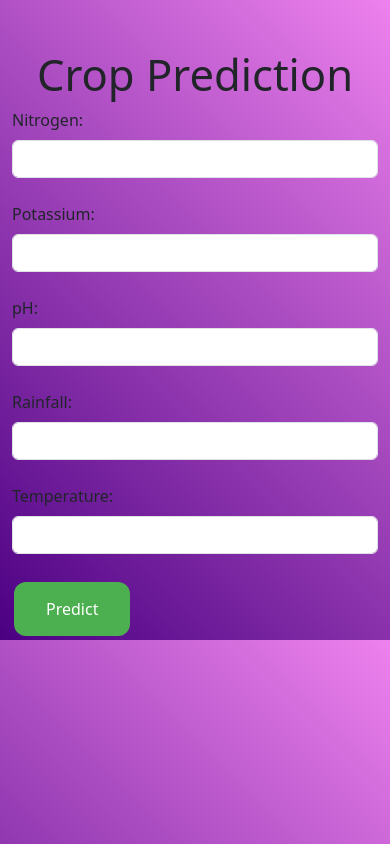
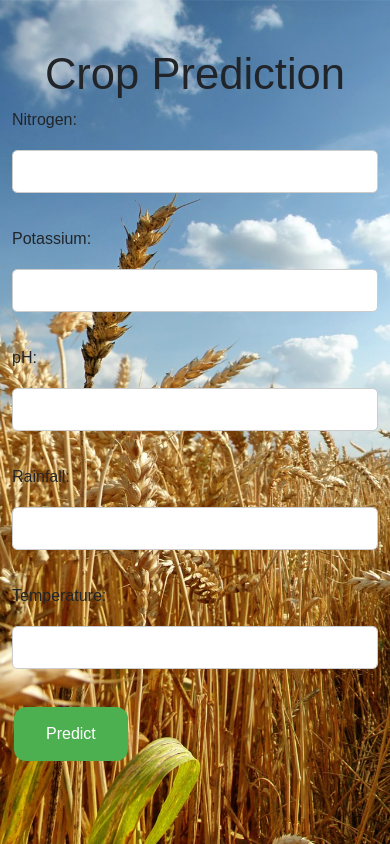
Before and after one commit to Namrata7Asati7/Crop-Prediction, a Flask app: page / in a window 390 px wide. Run offline with Flask 2, Linux system fonts and the light colour scheme; parts of the project's set-up code (start-up, migrations or seed data) failed here and were passed over.

Commit message:
CSS modeified

```diff
--- a/app/static/main.css
+++ b/app/static/main.css
@@ -20,3 +20,71 @@ body {
 .my-button:hover {
     background-color: #45a049; /* Darker green on hover */
 }
+
+
+
+
+
+/* General styling */
+body {
+    font-family: Arial, sans-serif;
+    margin: 0;
+    padding: 0;
+    background: url('images/crops.jpg') no-repeat center center fixed; /* Replace with your image path */
+    background-size: cover;
+}
+
+/* Styling the form container */
+.form-container {
+    width: 50%;
+    margin: 100px auto;
+    background-color: rgba(255, 255, 255, 0.8);
+    padding: 20px;
+    border-radius: 10px;
+    box-shadow: 0 4px 8px rgba(0, 0, 0, 0.2);
+}
+
+/* Form inputs */
+input[type="text"], input[type="email"], input[type="password"], textarea {
+    width: 100%;
+    padding: 15px;
+    margin: 10px 0;
+    border: 1px solid #ccc;
+    border-radius: 5px;
+    box-sizing: border-box;
+    font-size: 16px;
+}
+
+/* Submit button */
+input[type="submit"] {
+    width: 100%;
+    background-color: #007BFF;
+    color: white;
+    padding: 15px;
+    border: none;
+    border-radius: 5px;
+    font-size: 18px;
+    cursor: pointer;
+}
+
+input[type="submit"]:hover {
+    background-color: #0056b3;
+}
+
+/* Media query for responsiveness */
+@media screen and (max-width: 768px) {
+    .form-container {
+        width: 80%;
+    }
+}
+
+@media screen and (max-width: 480px) {
+    .form-container {
+        width: 95%;
+    }
+
+    input[type="text"], input[type="email"], input[type="password"], textarea, input[type="submit"] {
+        font-size: 14px;
+        padding: 10px;
+    }
+}
```
